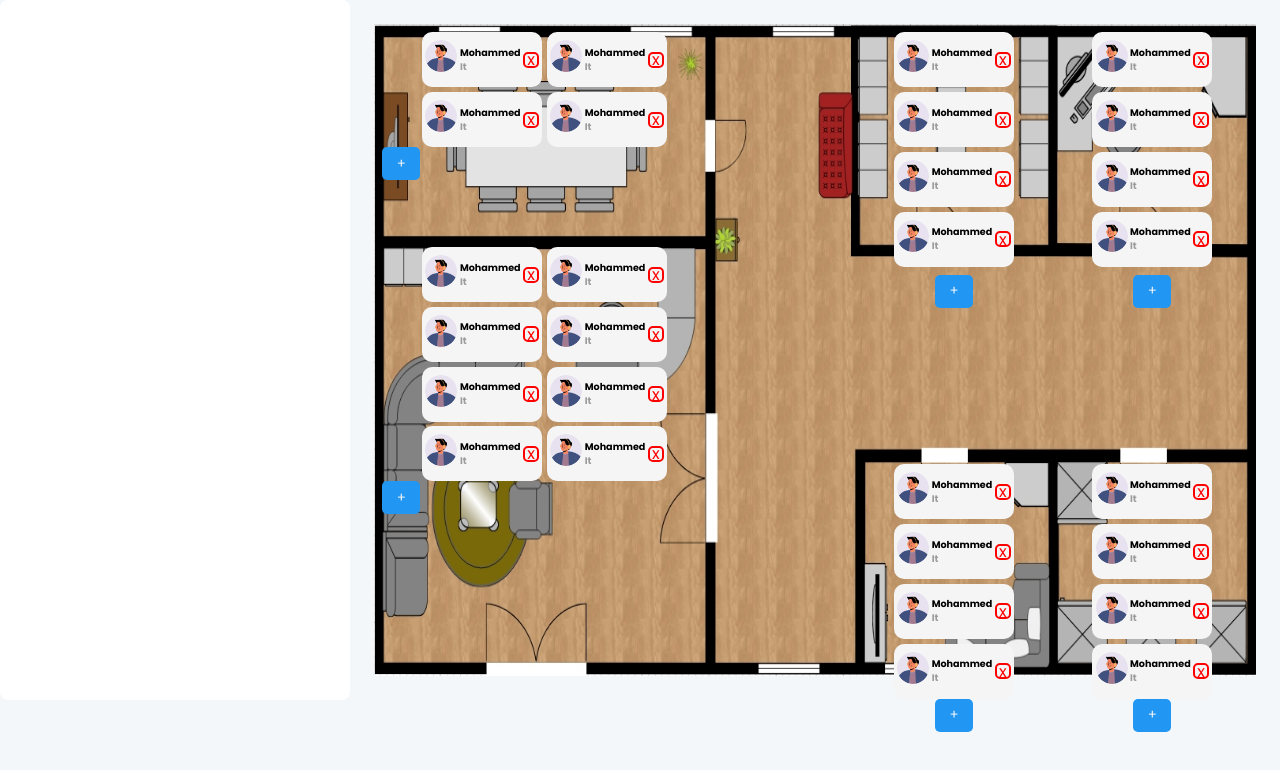
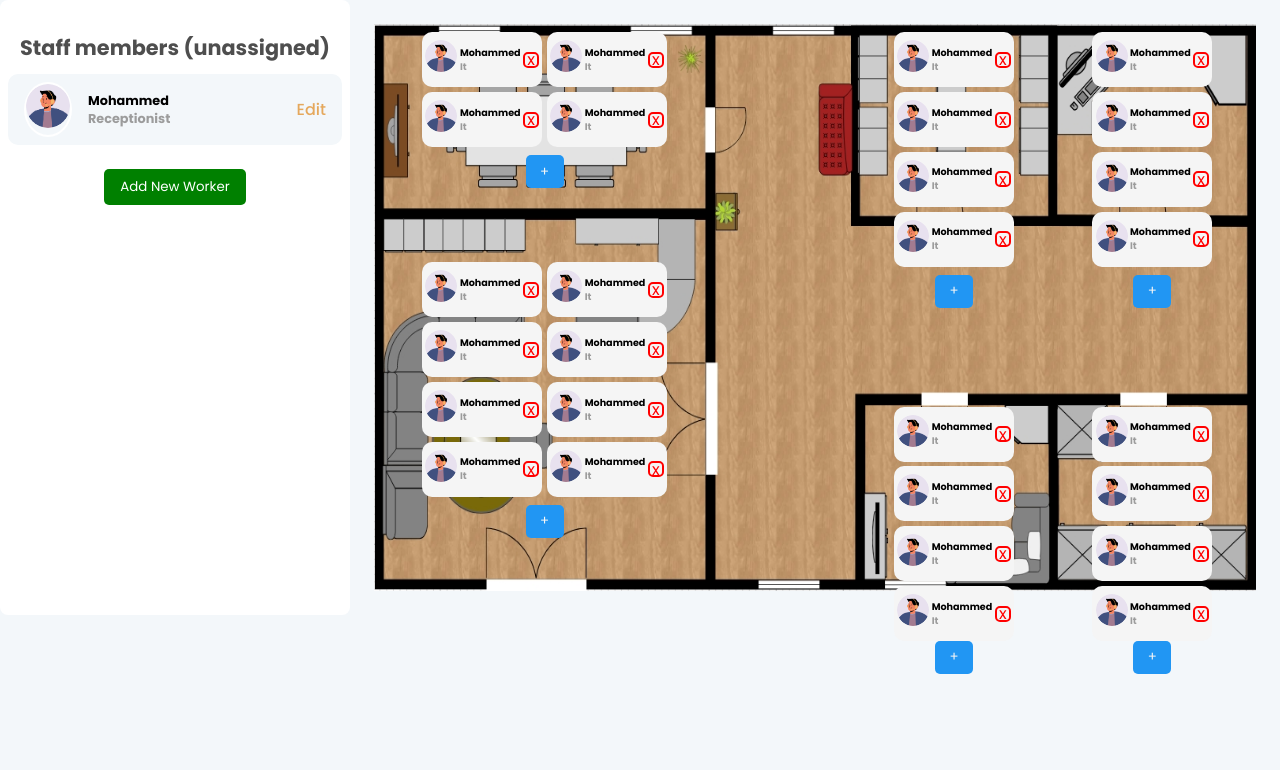
Before and after one commit to MohammedBentalb/Brief-soutenance-croisee, a website built with Vite: page index.html in a window 1280 px wide. Built offline with nearby package versions, Linux system fonts and the light colour scheme.

Commit message:
feat: enhancing the layout by adding style to the sidebar and creating unassigned workers card list

```diff
--- a/index.html
+++ b/index.html
@@ -10,7 +10,25 @@
   <body>
     <main class="main">
       <div class="sidebar" id="employee-sidebar">
+        <h1 class="sidebar-title">Staff members (unassigned)</h1>
+        <div>
+
         </div>
+        <ul class="unassigned-list">
+          <li class="" draggable="true">
+            <div class="avatar">
+              <img src="/assets/avatar.png" alt="avatar" />
+            </div>
+            <div class="employee-name">
+              <p>Mohammed</p>
+              <p>receptionist</p>
+            </div>
+            <button class="edite">edit</button>
+          </li>
+        </ul>
+        <button class="add-worker">add new worker</button>
+      </div>
+
       <div class="office" id="office">
         <!-- THIS IS BACKGROND IMAGE -->
         <div class="office-bg">
@@ -18,10 +36,8 @@
         </div>
 
         <div class="left-office">
-
           <div class="room">
             <ul class="list-employee grid-2">
-
               <li class="employee" draggable="true">
                 <div class="avatar">
                   <img src="/assets/avatar.png" alt="avatar" />
@@ -62,14 +78,12 @@
                 </div>
                 <div class="delete">x</div>
               </li>
-
             </ul>
             <button class="room-emp-add">+</button>
           </div>
 
           <div class="room">
             <ul class="list-employee grid-2">
-
               <li class="employee" draggable="true">
                 <div class="avatar">
                   <img src="/assets/avatar.png" alt="avatar" />
@@ -150,19 +164,15 @@
                 </div>
                 <div class="delete">x</div>
               </li>
-
             </ul>
             <button class="room-emp-add">+</button>
           </div>
-
         </div>
 
         <div class="right-office">
           <div class="room-container">
-
             <div class="room">
               <ul class="list-employee grid-2">
-
                 <li class="employee" draggable="true">
                   <div class="avatar">
                     <img src="/assets/avatar.png" alt="avatar" />
@@ -203,12 +213,11 @@
                   </div>
                   <div class="delete">x</div>
                 </li>
-
               </ul>
               <button class="room-emp-add">+</button>
             </div>
 
-            <div class="room" >
+            <div class="room">
               <ul class="list-employee grid-2">
                 <li class="employee" draggable="true">
                   <div class="avatar">
@@ -256,10 +265,8 @@
           </div>
 
           <div class="room-container">
-
             <div class="room">
               <ul class="list-employee grid-2">
-
                 <li class="employee" draggable="true">
                   <div class="avatar">
                     <img src="/assets/avatar.png" alt="avatar" />
@@ -300,14 +307,12 @@
                   </div>
                   <div class="delete">x</div>
                 </li>
-
               </ul>
               <button class="room-emp-add">+</button>
             </div>
 
             <div class="room">
               <ul class="list-employee grid-2">
-
                 <li class="employee" draggable="true">
                   <div class="avatar">
                     <img src="/assets/avatar.png" alt="avatar" />
@@ -348,11 +353,9 @@
                   </div>
                   <div class="delete">x</div>
                 </li>
-
               </ul>
               <button class="room-emp-add">+</button>
             </div>
-
           </div>
         </div>
       </div>
--- a/src/style.css
+++ b/src/style.css
@@ -24,13 +24,15 @@ body {
   min-height: 300px;
   background-color: white;
   border-radius: 0.5rem;
+  padding-inline: 0.5rem;
+  padding-block: 2rem;
 }
 
 .office {
   display: flex;
   width: 100%;
   justify-content: space-between;
-  min-height: 700px;
+  max-height: 700px;
   position: relative;
   padding: 1.5rem;
 }
@@ -61,12 +63,20 @@ body {
   width: 100%;
   min-height: 200px;
   height: 32%;
+  display: flex;
+  flex-direction: column;
+  align-items: center;
+  gap: 0.5rem;
 }
 
 .left-office > div:last-child {
   width: 100%;
   min-height: 300px;
-  height: 66.2%;
+  height: 58.2%;
+  display: flex;
+  flex-direction: column;
+  align-items: center;
+  gap: 0.5rem;
 }
 
 .right-office {
@@ -98,7 +108,7 @@ body {
 }
 
 .right-office > div:last-child {
-  min-height: 202px;
+  min-height: 170px;
   height: 32%;
   width: 100%;
   display: flex;
@@ -115,13 +125,12 @@ body {
 .room-emp-add {
   width: fit-content;
   display: flex;
-  padding-inline: .9rem;
-  padding-block: .4rem;
+  padding-inline: 0.9rem;
+  padding-block: 0.4rem;
   border-radius: 5px;
-  background-color: #2196F3;
+  background-color: #2196f3;
   border: none;
   color: whitesmoke;
-
 }
 
 .list-employee {
@@ -129,9 +138,8 @@ body {
   display: flex;
   justify-content: center;
   flex-wrap: wrap;
-  gap: .3rem;
+  gap: 0.3rem;
 }
-
 
 .employee {
   width: 100%;
@@ -143,7 +151,7 @@ body {
   justify-content: space-between;
   align-items: center;
   gap: 0.1rem;
-  padding: .5rem 0.2rem;
+  padding: 0.5rem 0.2rem;
 }
 
 .employee-name {
@@ -156,7 +164,7 @@ body {
   text-transform: capitalize;
 }
 
-.employee-name p:last-child{
+.employee-name p:last-child {
   color: rgb(156, 156, 156);
 }
 
@@ -182,30 +190,100 @@ body {
   border-radius: 5px;
 }
 
+.sidebar-title {
+  font-size: 1.3rem;
+  color: rgb(78, 78, 78);
+  text-align: center;
+}
 
-@media screen and (max-width: 15px) {
-  .right-office .list-employee{
+.unassigned-list {
+  display: flex;
+  flex-direction: column;
+  align-items: center;
+  gap: 0.5rem;
+  list-style-type: none;
+  text-transform: capitalize;
+  margin-top: 0.7rem;
+}
+.unassigned-list li {
+  width: 100%;
+  display: flex;
+  background-color: #f3f7fa;
+  align-items: center;
+  gap: 1rem;
+  padding-inline: 1rem;
+  padding-block: 0.5rem;
+  border-radius: 10px;
+}
+
+.unassigned-list li > div > p {
+  font-size: 0.8rem;
+}
+
+.unassigned-list li > div:first-child {
+  width: 3rem;
+  border: 2px solid white;
+}
+
+.edite {
+  margin-left: auto;
+  color: #e5a85c;
+  font-weight: 500;
+  cursor: pointer;
+  background-color: transparent;
+  border: none;
+  text-transform: capitalize;
+  font-size: 1rem;
+}
+
+.add-worker {
+  background-color: green;
+  padding-inline: 1rem;
+  padding-block: 0.5rem;
+  border-radius: 5px;
+  border: none;
+  color: white;
+  text-transform: capitalize;
+  cursor: pointer;
+  width: fit-content;
   display: block;
+  margin: auto;
+  margin-block: 1.5rem;
 }
-  /* .right-office .list-employee li{
-    margin: auto;
-  } */
+
+.add-worker:hover {
+  opacity: 0.7;
 }
+.unassigned-list li:hover {
+  opacity: 0.9;
+}
+
 @media screen and (max-width: 920px) {
-  .main{
+  .main {
     flex-direction: column;
+    align-items: center;
+    padding-inline: 1rem;
   }
-  .right-office, .left-office{
+  .right-office,
+  .left-office {
     height: unset;
   }
 
   .right-office > div:last-child {
     height: fit-content;
   }
+  .sidebar {
+    max-width: unset;
+    width: 100%;
   }
-/*
-@media screen and (max-width: 1050px) {
-  .office-bg{
-    transform: rotate(90deg);
+
+  .unassigned-list li {
+    width: fit-content;
   }
-} */
+  .office {
+    padding: 0;
+  }
+  .office-bg {
+    inset: 0;
+  }
+}
```
Lines whose indentation alone changed are shown as unchanged.
